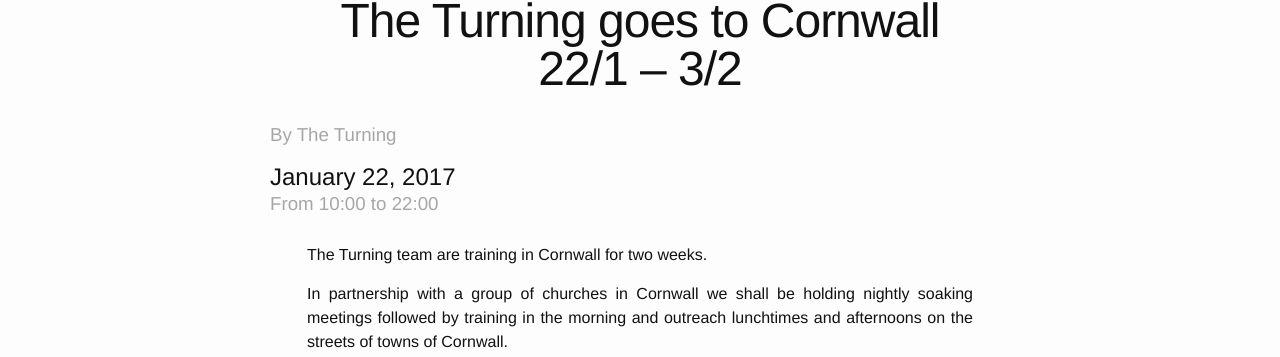
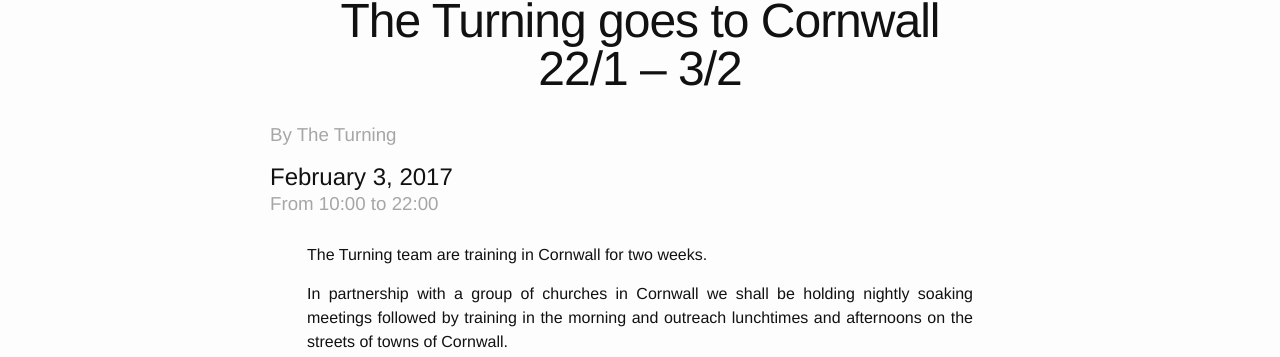
Before and after one commit to readingoutreach/Reading-Festival-Outreach-2016, a Jekyll site: the page built from _posts/2017-01-22-cornwall.md, in a window 1280 px wide. Shown: the part 474-831 px from the top of the page. Built offline with Jekyll 4.4.1, drawn with Linux system fonts in a browser that asks for light colours.

Commit message:
Updated end date

```diff
--- a/_posts/2017-01-22-cornwall.md
+++ b/_posts/2017-01-22-cornwall.md
@@ -4,7 +4,7 @@ layout: post
 #event information
 title:  "The Turning goes to Cornwall 22/1 – 3/2"
 cover: "img/cornwall.jpg"
-date:   2017-01-22
+date:   2017-02-03
 start_time: "10:00"
 end_time: "22:00"
 
```
